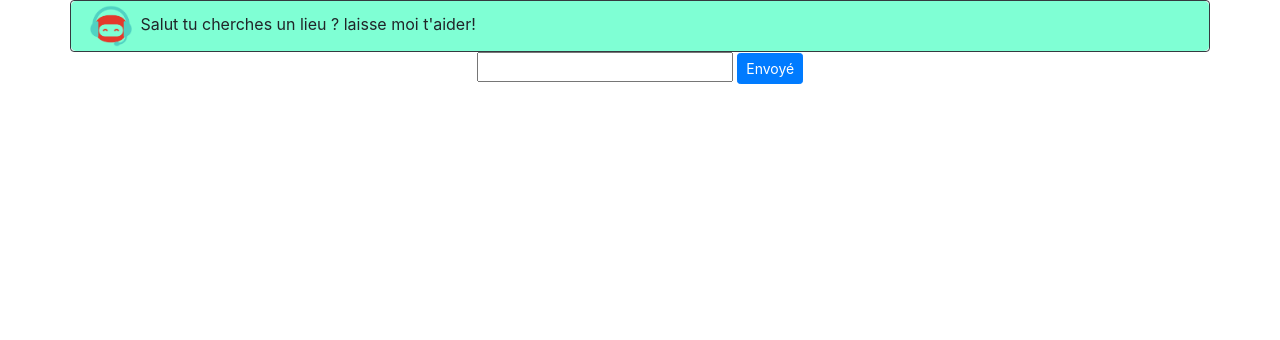
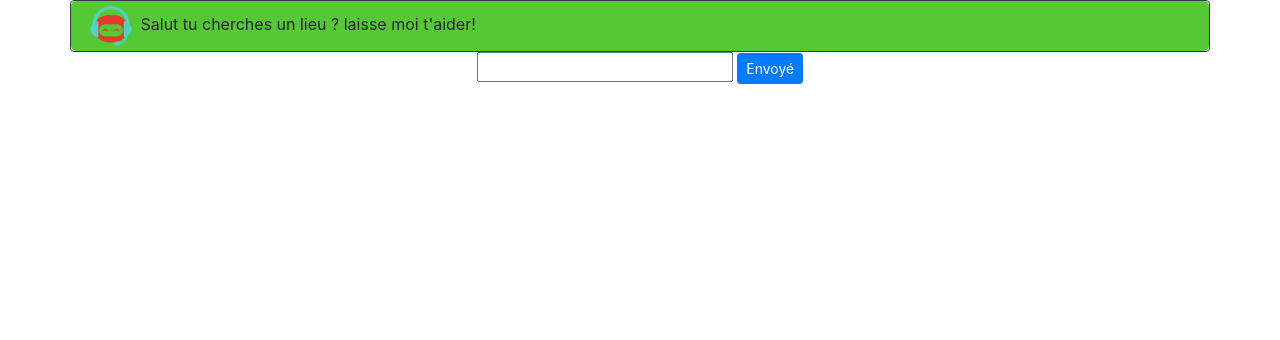
Before and after one commit to Blankxx420/Grandpy_Bot, a Flask app: page / in a window 1280 px wide. Shown: the part 202-542 px from the top of the page. Run offline with Flask 2, Linux system fonts and the light colour scheme; some libraries are stand-ins or nearby versions.

Commit message:
working on bot response and css

```diff
--- a/Bot_app/static/CSS/style.css
+++ b/Bot_app/static/CSS/style.css
@@ -9,10 +9,10 @@
     height: 70px;
 }
 .answerer {
- background: aquamarine;
+ background: #54c935;
 }
 .asker {
-    background: antiquewhite;
+    background: #5d646a;
     text-align: right;
 }
 
@@ -35,6 +35,13 @@
    text-align: center;
 }
 footer{
- position:  relative;
+ position:  absolute;
  bottom : 0;
 }
+
+#map{
+    margin: 0 auto;
+    width: 300px;
+    height: 100%;
+
+}
--- a/Bot_app/static/Javascript/index.js
+++ b/Bot_app/static/Javascript/index.js
@@ -1,7 +1,16 @@
+import {Map} from "./map.js";
+
 $('#ask-question').on('click', function(){
+
     const questionText = $('#question-value').val()
-    let questions = "<div class='chatbox col-12 asker text-right'>" + questionText + '<img src="../static/Images/user_avatar.png" class="float-right" alt="user_avatar" width="50">' + "</div>"
+
+    let questions = "<div class='chatbox col-12 asker text-right'>"
+        + questionText + '<img src="../static/Images/user_avatar.png"' +
+        ' class="float-right" alt="user_avatar" width="50">'
+        + "</div>"
+
     $('#all-chatbox').append(questions)
+
     $.ajax({
     data: {'question': questionText},
     type: 'POST',
@@ -9,13 +18,24 @@ $('#ask-question').on('click', function(){
     dataType: 'text',
     success: function (response){
             let details = JSON.parse(response);
+
             console.log(details)
+
             if("sentence" in details){
                 const longitude = details.longitude;
                 const latitude = details.latitude;
                 const wiki_url = details.url;
                 const sentence = details.sentence;
 
+                let bot_r_url = "<a href=" + wiki_url + ">" + "plus d'infos"  + "</a>"
+
+                let bot_response = "<div class='chatbox col-12 answerer text-left'>"+
+                    '<img src="../static/Images/logo_robot.png" alt="avatar" width="50">'
+                    + sentence+ "\n" + bot_r_url + "</div>"
+
+                new Map(longitude, latitude)
+
+                $("#all-chatbox").append(bot_response)
 
             }
     },
--- a/Bot_app/static/Javascript/map.js
+++ b/Bot_app/static/Javascript/map.js
@@ -4,21 +4,20 @@ export class Map{
         this.long = longitude;
         this.lat = latitude;
         this.zoom = 6;
+        this.init_map()
+
     }
 
     init_map(){
-        mapboxgl.accessToken = 'pk.eyJ1IjoiYmxhbmt4eCIsImEiOiJja3A1bm40bjYwaWs5MnRxdHdua2JiazNyIn0.iFNN7eAz04uWKAazMhjHQQ';
-        var map = new mapboxgl.Map({
-            container: "map",
-            style: 'mapbox://styles/mapbox/streets-v11',
-            center: [this.long, this.lat],
-            zoom: this.zoom,
-        })
-        var marker = new mapboxgl.Marker()
-                .setLngLat([this.long, this.lat])
-                .addTo(map)
-
+        mapboxgl.accessToken = 'pk.eyJ1IjoiYmxhbmt4eCIsImEiOiJja3A1bmtyejcyaTk0MnltY3g5ZjNqNGFwIn0.VXk6UtX9Ht11FuDPeV4lug';
+        const map = new mapboxgl.Map({
+            container: 'map', // container ID
+            style: 'mapbox://styles/mapbox/streets-v11', // style URL
+            center: [this.long, this.lat], // starting position [lng, lat]
+            zoom: this.zoom // starting zoom
+        });
+        const marker = new mapboxgl.Marker()
+            .setLngLat([this.long, this.lat])
+            .addTo(map);
     }
-
-
-};
+}
--- a/Bot_app/templates/Index.html
+++ b/Bot_app/templates/Index.html
@@ -5,8 +5,8 @@
     <meta name = "viewport" content="width= device-width, user-scalable=no, initial-scale=1.0, minimum-scale=1.0">
     <link rel="stylesheet" href="https://stackpath.bootstrapcdn.com/bootstrap/4.4.1/css/bootstrap.min.css" integrity="sha384-Vkoo8x4CGsO3+Hhxv8T/Q5PaXtkKtu6ug5TOeNV6gBiFeWPGFN9MuhOf23Q9Ifjh" crossorigin="anonymous"/>
     <link rel="stylesheet" href="../static/CSS/style.css"/>
-    <script src='https://api.mapbox.com/mapbox-gl-js/v2.1.1/mapbox-gl.js'></script>
-    <link href='https://api.mapbox.com/mapbox-gl-js/v2.1.1/mapbox-gl.css' rel='stylesheet'/>
+    <script src='https://api.mapbox.com/mapbox-gl-js/v2.3.1/mapbox-gl.js'></script>
+    <link href='https://api.mapbox.com/mapbox-gl-js/v2.3.1/mapbox-gl.css' rel='stylesheet' />
     <title>Grandpy Bot</title>
 </Head>
 <body>
@@ -47,6 +47,7 @@
         <input id ="question-value" type="text">
         <button class="btn btn-primary btn-sm" id="ask-question"> Envoyé </button>
     </div>
+    <div id="map"></div>
 </section>
 <footer class="container-fluid bg-dark fixed-bottom">
     <div class="row border border-dark">
@@ -69,7 +70,7 @@
 </footer>
 <script src="https://code.jquery.com/jquery-3.6.0.js" integrity="sha256-H+K7U5CnXl1h5ywQfKtSj8PCmoN9aaq30gDh27Xc0jk=" crossorigin="anonymous"></script>
 <script src="https://ajax.googleapis.com/ajax/libs/jquery/3.1.0/jquery.min.js"></script>
-<script src="../static/Javascript/index.js"></script>
+<script type="module" src="../static/Javascript/index.js"></script>
 
 </body>
 </html>
```
Also changed, not shown: run.py (line endings or trailing spaces).
